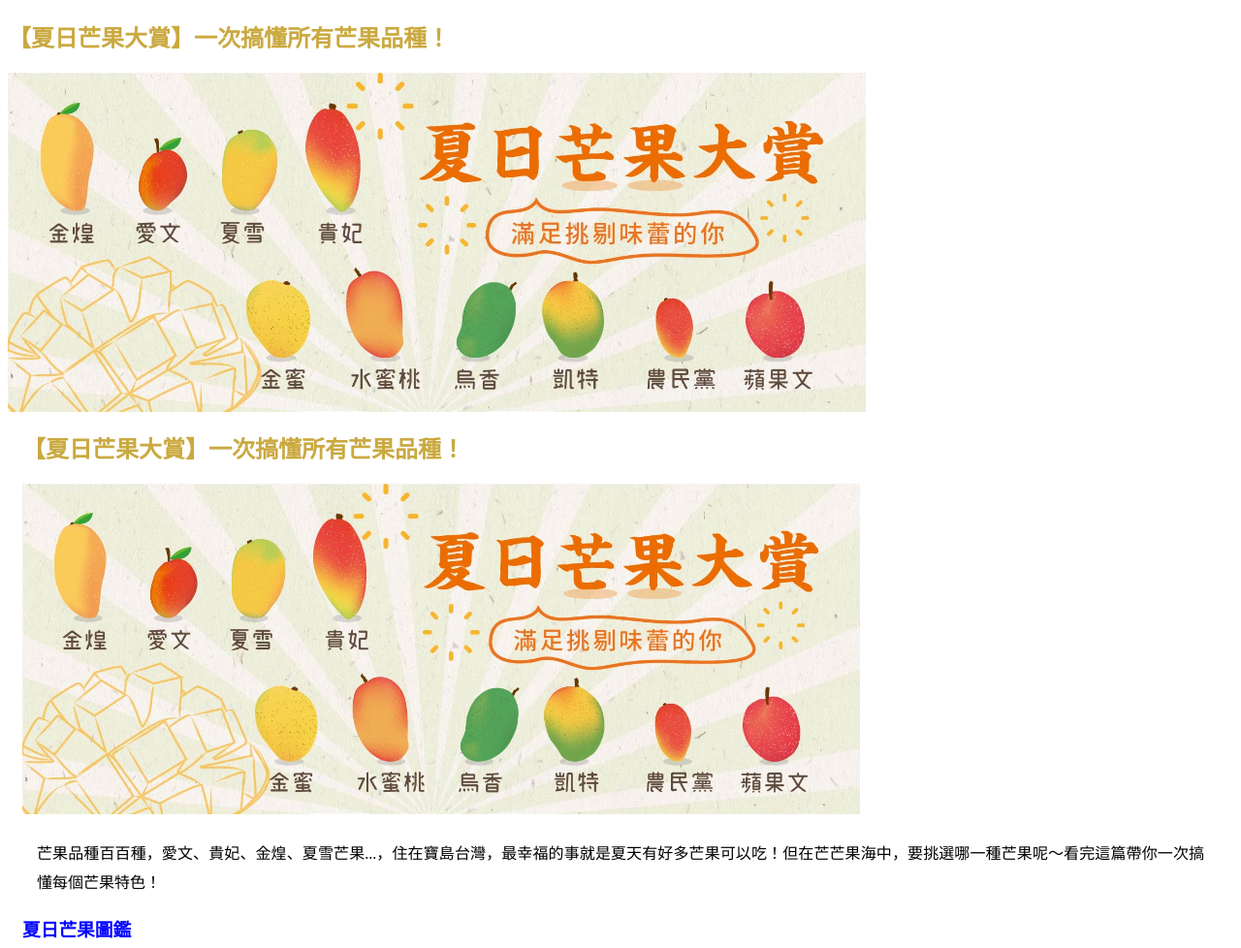
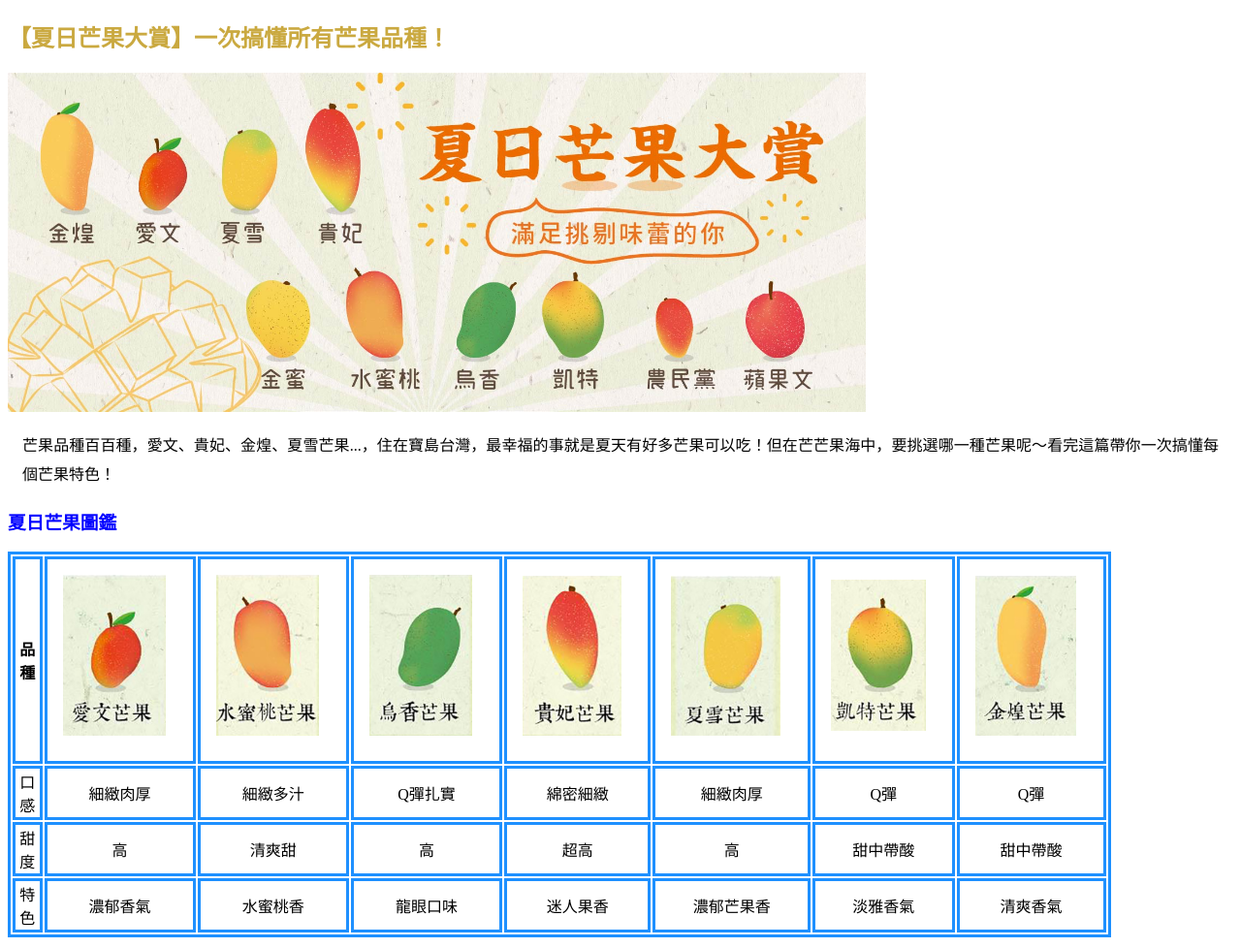
Before and after one commit to llyunxx/llyunxx.github.io, a plain HTML site: page 作業04/index.html in a window 1280 px wide. Shown: the top 978 px of the page at 97% size. Drawn offline with Linux system fonts and the light colour scheme.

Commit message:
Add files via upload

```diff
--- a/作業04/index.html
+++ b/作業04/index.html
@@ -45,61 +45,8 @@
 		   border-color: dodgerblue;
 		   border-style:solid;
 		}
+	</style>
 
-    </style>
-</head>
-<body>
-<h2>【夏日芒果大賞】一次搞懂所有芒果品種！</h2>
-<p><img src="pic01.jpg"></p>
-
-<div>
-
-    <!DOCTYPE html>
-    <html>
-    <head>
-        <meta charset="UTF-8">
-        <title>課堂作業04</title>
-        <style>
-		div {
-			margin: 15px;
-			text-align: justify;
-			line-height: 30px;
-		}
-		h2 {
-		    color: #caa940;
-		}
-		h3 {
-			color: blue;
-		}
-		th img {
-		    width: 90%;
-		}
-		p > img {
-		    width: 70%;
-		}
-		img {
-		    width: 50%;
-	    }
-		table {
-		    width: 90%;
-		    border-color: dodgerblue;
-		    border-style:solid;
-		}
-		th {
-		   text-align: center;
-		   border-color: dodgerblue;
-		   border-style:solid;
-		}
-		tr {
-		   text-align: center;
-		   border-color: dodgerblue;
-		   border-style:solid;
-		}
-		td {
-		   text-align: middle;
-		   border-color: dodgerblue;
-		   border-style:solid;
-		}
 
     </style>
     </head>
```
